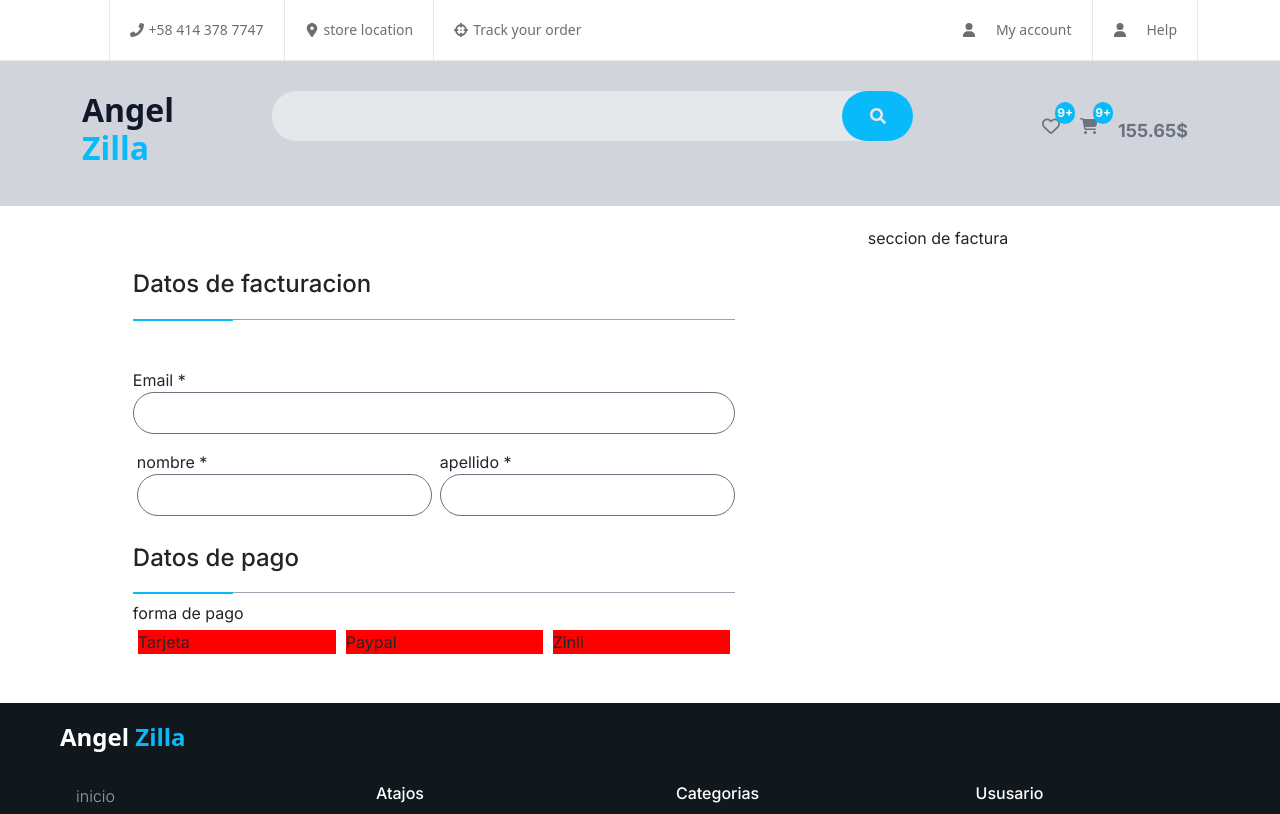
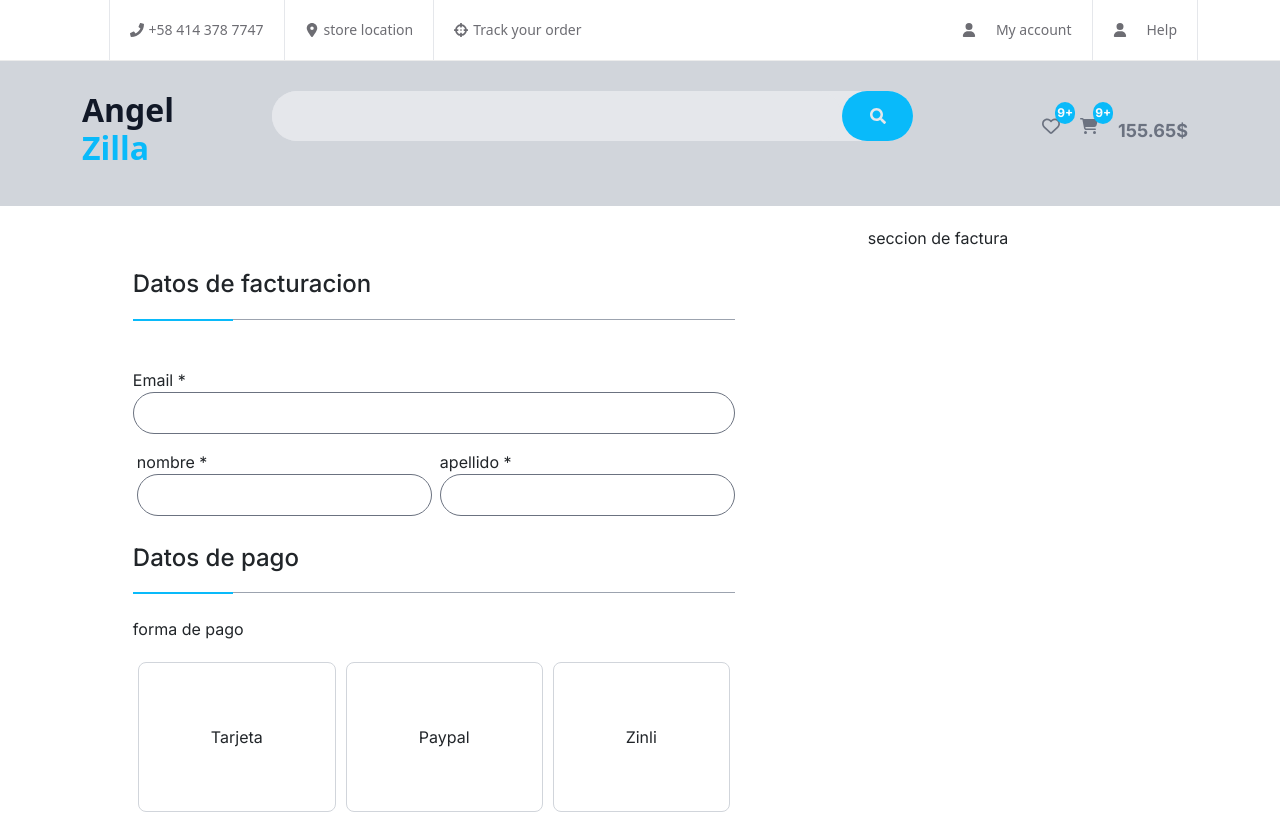
Before and after one commit to angeleesc/az-market-zilla-template, a Next.js app: page /checkout/1 in a window 1280 px wide. Shown: the top 814 px of the page. Built offline with nearby package versions, Linux system fonts and the light colour scheme.

Commit message:
checkout payment options

```diff
--- a/components/forms/CheckoutForm.jsx
+++ b/components/forms/CheckoutForm.jsx
@@ -5,7 +5,11 @@ import ChekoutPaymetOptions from './ChekoutPaymetOptions'
 
 export default function CheckoutForm() {
 
-    const { register, handleSubmit, formState: { errors } } = useForm()
+    const { register, handleSubmit, formState: { errors }, watch } = useForm()
+
+    const chekoutPaymetnOption = watch("paymentmethod")
+
+    console.log(chekoutPaymetnOption)
 
     return (
         <form action="" className=' w-full max-w-[650px] p-4 az-from-zone'>
@@ -34,7 +38,7 @@ export default function CheckoutForm() {
 
             </div>
             <h3>Datos de pago</h3>
-            <ChekoutPaymetOptions register={register("paymentmethod")}/>
+            <ChekoutPaymetOptions register={register("paymentmethod")} />
 
 
 
--- a/components/forms/ChekoutPaymetOptions.jsx
+++ b/components/forms/ChekoutPaymetOptions.jsx
@@ -2,9 +2,9 @@ import React from 'react'
 
 export default function ChekoutPaymetOptions({ register, current, option }) {
     return (
-        <div className=' az-chekout-payment-option'>
-            forma de pago
-            <div className='flex flex-wrap w-full'>
+        <div className=' az-chekout-payment-option mt-4'>
+            <p>forma de pago</p>
+            <div className='flex flex-wrap w-full '>
                 <label className='az-chekout-payment-radio'>
                     <input value={"card"} type="radio" {...register} />
                     <span>Tarjeta</span>
--- a/components/forms/form-zone.scss
+++ b/components/forms/form-zone.scss
@@ -42,26 +42,39 @@
 
 .az-chekout-payment-option {
     .az-chekout-payment-radio {
-        flex-grow       : 1;
-        min-width       : 125px;
-        margin          : 5px;
-        background-color: orange;
+        flex-grow          : 1;
+        min-width          : 125px;
+        margin             : 5px;
+        // background-color: orange;
 
         input[type="radio"] {
-            background-color: orange;
+            // background-color: orange;
             // display: none;
-            display         : none;
+            display: none;
         }
 
         input[type="radio"]+span {
             // width: 100%;
-            background-color: red;
-            width           : 100%;
-            display         : block;
+            // background-color: red;
+            width          : 100%;
+            display        : flex;
+            height         : 150px;
+            justify-content: center;
+            align-items    : center;
+            border         : 1px solid theme("colors.gray.300");
+            border-radius  : 8px;
+        }
+
+        span:hover {
+            background-color: theme("colors.gray.50");
+            cursor          : pointer;
         }
 
         input[type="radio"]:checked+span {
-            background-color: blue;
+            // background-color: blue;
+            outline: 2px solid theme("colors.theme-primary");
+            border : 1px solid theme("colors.theme-primary");
+
         }
     }
 }
```
